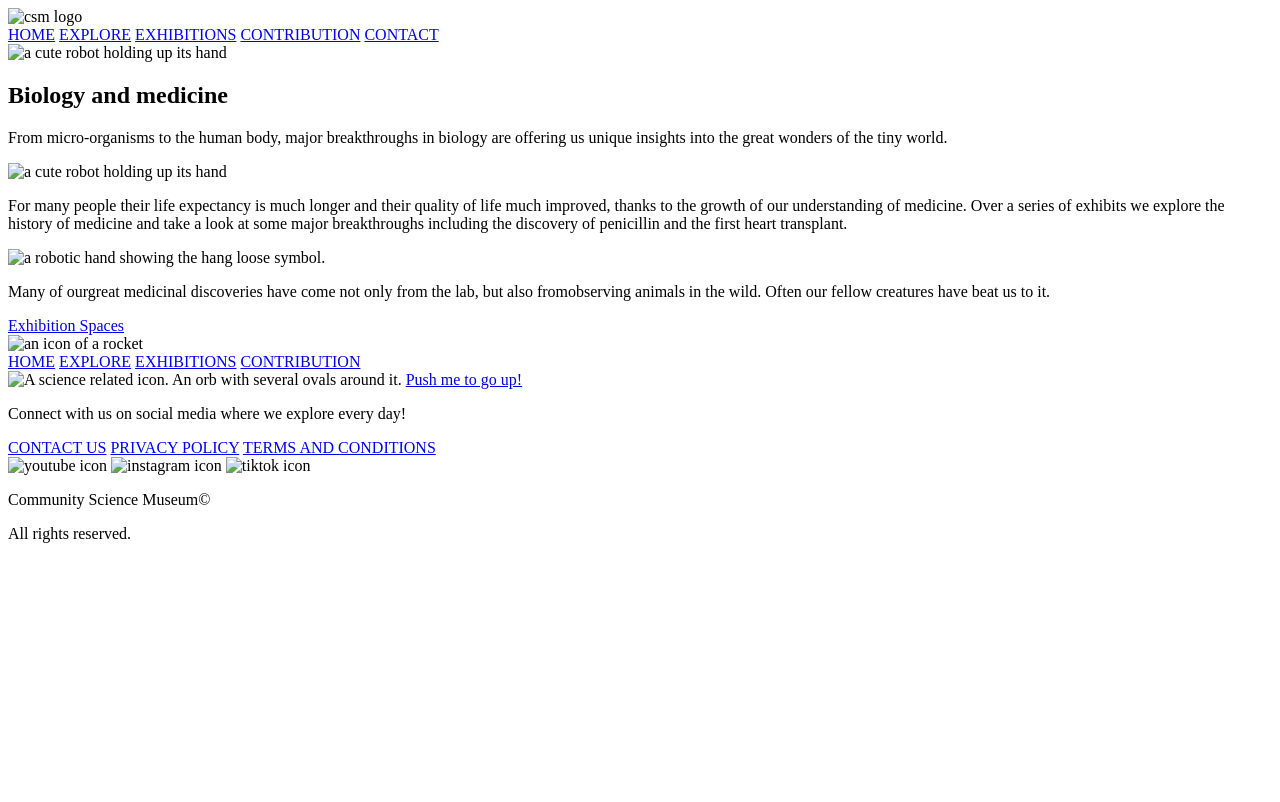
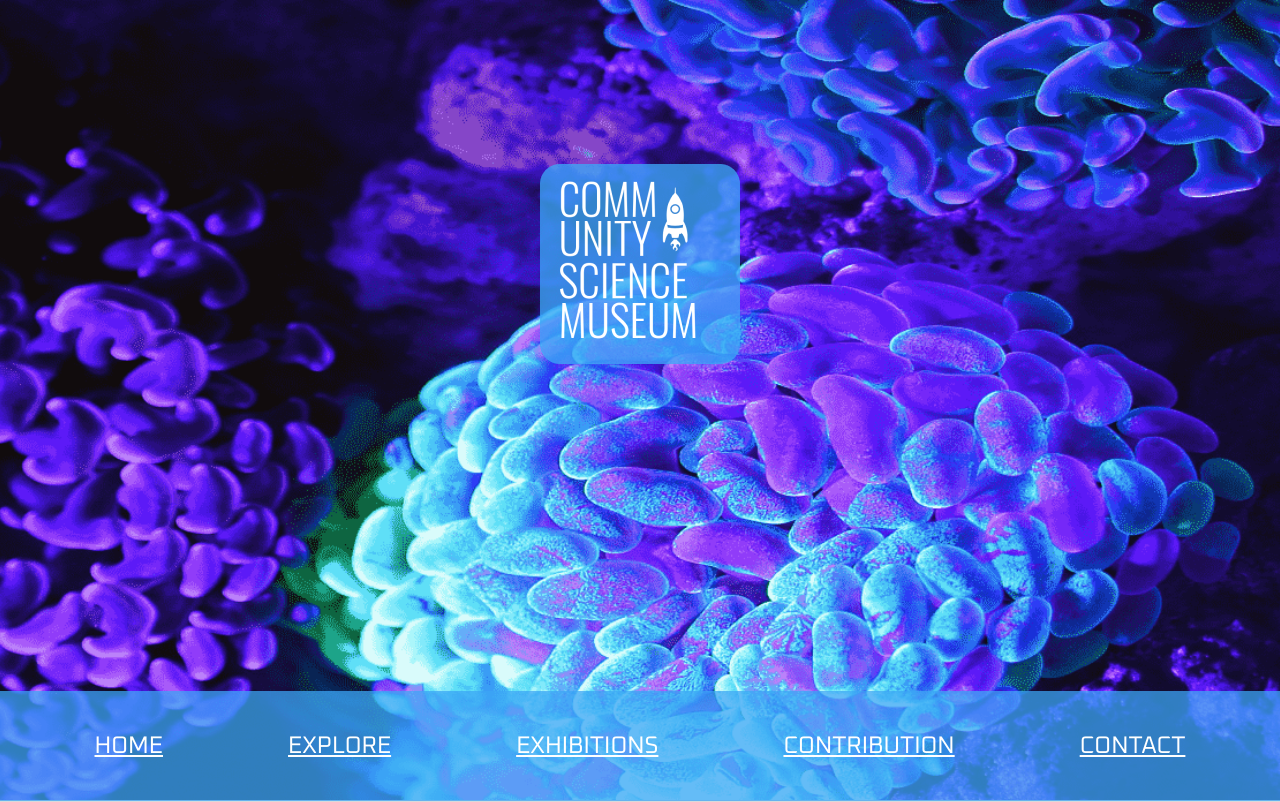
Before and after one commit to idatold/Semester-project-1-idatold, a plain HTML site: page html/biologymmedicine.html in a window 1280 px wide. Shown: the top 802 px of the page. Drawn offline with Linux system fonts and the light colour scheme; the site is published under a folder, as on GitHub Pages, so addresses that start at the root find nothing; a web font is replaced by a local one.

Commit message:
biology and memdicine check

```diff
--- a/css/biologymmedicine.css
+++ b/css/biologymmedicine.css
@@ -6,7 +6,7 @@ body {
 
   /*------------------header--------------------*/
   .header-background {
-    background-image: url("/assets/biology/biologyheader.png");
+    background-image: url("../assets/biology/biologyheader.png");
   }
 
   .navbar {
--- a/html/biologymmedicine.html
+++ b/html/biologymmedicine.html
@@ -1,12 +1,12 @@
 <!DOCTYPE html>
 <html lang="en">
   <head>
-    <link rel="icon" type="icon" sizes="16x16" href="/favicon-16x16.png" />
+    <link rel="icon" type="icon" sizes="16x16" href="../favicon-16x16.png" />
     <meta charset="UTF-8" />
     <meta name="viewport" content="width=device-width, initial-scale=1.0" />
     <title>Biology and Medicine</title>
-    <link rel="stylesheet" href="/css/biologymmedicine.css" />
-    <link rel="stylesheet" href="/css/common.css" />
+    <link rel="stylesheet" href="../css/biologymmedicine.css" />
+    <link rel="stylesheet" href="../css/common.css" />
     <meta
       name="description"
       content="Embark on a captivating exploration of biology and medicine at our science museum! Dive into the intricate world of life sciences, from cellular structures to the complexities of human anatomy. Discover groundbreaking research, innovative technologies, and the latest advancements shaping the future of healthcare. With interactive exhibits and engaging displays, our Biology and Medicine page offers a window into the wonders of the natural world and the cutting-edge developments driving medical science forward. Explore, learn, and be inspired by the marvels of biology and medicine."
@@ -18,7 +18,7 @@
         <div class="logo-wrapper">
           <img
             class="csm-logo"
-            src="/assets/biology/csmlogolightblue.png"
+            src="../assets/biology/csmlogolightblue.png"
             alt="csm logo"
           />
         </div>
@@ -26,13 +26,12 @@
 
       <nav class="navbar">
         <div class="nav-links-wrapper">
-          <a class="nav-link" href="/index.html">HOME</a>
-          <a class="nav-link" href="/html/explore.html">EXPLORE</a>
-          <a class="nav-link" href="/html/exhibitions.html">EXHIBITIONS</a>
-          <a class="nav-link" href="/html/contribution.html">CONTRIBUTION</a>
-          <a class="nav-link" href="/html/contact.html">CONTACT</a>
+          <a class="nav-link" href="../index.html">HOME</a>
+          <a class="nav-link" href="../html/explore.html">EXPLORE</a>
+          <a class="nav-link" href="../html/exhibitions.html">EXHIBITIONS</a>
+          <a class="nav-link" href="../html/contribution.html">CONTRIBUTION</a>
+          <a class="nav-link" href="../html/contact.html">CONTACT</a>
         </div>
-      </nav>
     </header>
     <main>
       <section>
@@ -40,7 +39,7 @@
           <div class="exhibitions-wrapper">
             <img
               class="exhibitions-bubble"
-              src="/assets/biology/biologyimg1.png"
+              src="../assets/biology/biologyimg1.png"
               alt="a cute robot holding up its hand"
             />
             <div class="exhibitions-text-wrapper">
@@ -55,7 +54,7 @@
           <div class="exhibitions-wrapper">
             <img
               class="exhibitions-bubble"
-              src="/assets/biology/biologyimg2.png"
+              src="../assets/biology/biologyimg2.png"
               alt="a cute robot holding up its hand"
             />
             <div class="exhibitions-text-wrapper">
@@ -72,7 +71,7 @@
           <div class="exhibitions-wrapper">
             <img
               class="exhibitions-bubble"
-              src="/assets/biology/biologyimg3.png"
+              src="../assets/biology/biologyimg3.png"
               alt="a robotic hand showing the hang loose symbol."
             />
             <div class="exhibitions-text-wrapper wrapper-bottom">
@@ -84,7 +83,7 @@
             </div>
           </div>
 
-          <a class="button-exhibitions" href="/html/exhibitions.html"
+          <a class="button-exhibitions" href="../html/exhibitions.html"
             >Exhibition Spaces</a
           >
         </div>
@@ -92,47 +91,48 @@
     </main>
     <footer>
       <div class="footer-layout">
+        <a class="rocket-icon center" href="../html/biologymmedicine.html"
+          >
         <img
           class="rocket-icon center"
-          src="/assets/Footericons/rocketfooter.png"
+          src="../assets/Footericons/rocketfooter.png"
           alt="an icon of a rocket"
         />
+      </a>
         <div class="links-footer-wrapper-top">
-          <a class="footer-link" href="/index.html">HOME</a>
-          <a class="footer-link" href="/html/explore.html">EXPLORE</a>
-          <a class="footer-link" href="/html/exhibitions.html">EXHIBITIONS</a>
-          <a class="footer-link" href="/html/contribution.html">CONTRIBUTION</a>
+          <a class="footer-link" href="../index.html">HOME</a>
+          <a class="footer-link" href="../html/explore.html">EXPLORE</a>
+          <a class="footer-link" href="../html/exhibitions.html">EXHIBITIONS</a>
+          <a class="footer-link" href="../html/contribution.html">CONTRIBUTION</a>
         </div>
+
         <img
           class="science-icon center"
-          src="/assets/Footericons/scienceiconfooter.png"
+          src="../assets/Footericons/scienceiconfooter.png"
           alt="A science related icon. An orb with several ovals around it."
-          href="/html/biologymmedicine.html"
         />
-        <a class="rocket-push" href="/html/evolution.html">Push me to go up!</a>
+        <a class="rocket-push" href="../html/biologymmedicine.html"
+          >Push me to go up!</a
+        >
         <p class="connect-text">
           Connect with us on social media where we explore every day!
         </p>
         <div class="links-footer-wrapper-bottom">
-          <a class="footer-link" href="/html/contact.html">CONTACT US</a>
-          <a class="footer-link" href="/html/privacyterms.html"
-            >PRIVACY POLICY</a
-          >
-          <a class="footer-link" href="/html/privacyterms.html"
-            >TERMS AND CONDITIONS</a
-          >
+          <a class="footer-link" href="../html/contact.html">CONTACT US</a>
+          <a class="footer-link" href="../html/privacyterms.html">PRIVACY POLICY</a>
+          <a class="footer-link" href="../html/privacyterms.html">TERMS AND CONDITIONS</a>
         </div>
         <div class="social-icons-wrapper">
           <img
-            src="/assets/Footericons/youtubeiconfooter.png"
+            src="../assets/Footericons/youtubeiconfooter.png"
             alt="youtube icon"
           />
           <img
-            src="/assets/Footericons/instagramiconfooter.png"
+            src="../assets/Footericons/instagramiconfooter.png"
             alt="instagram icon"
           />
           <img
-            src="/assets/Footericons/tiktokiconfooter.png"
+            src="../assets/Footericons/tiktokiconfooter.png"
             alt="tiktok icon"
           />
         </div>
```
